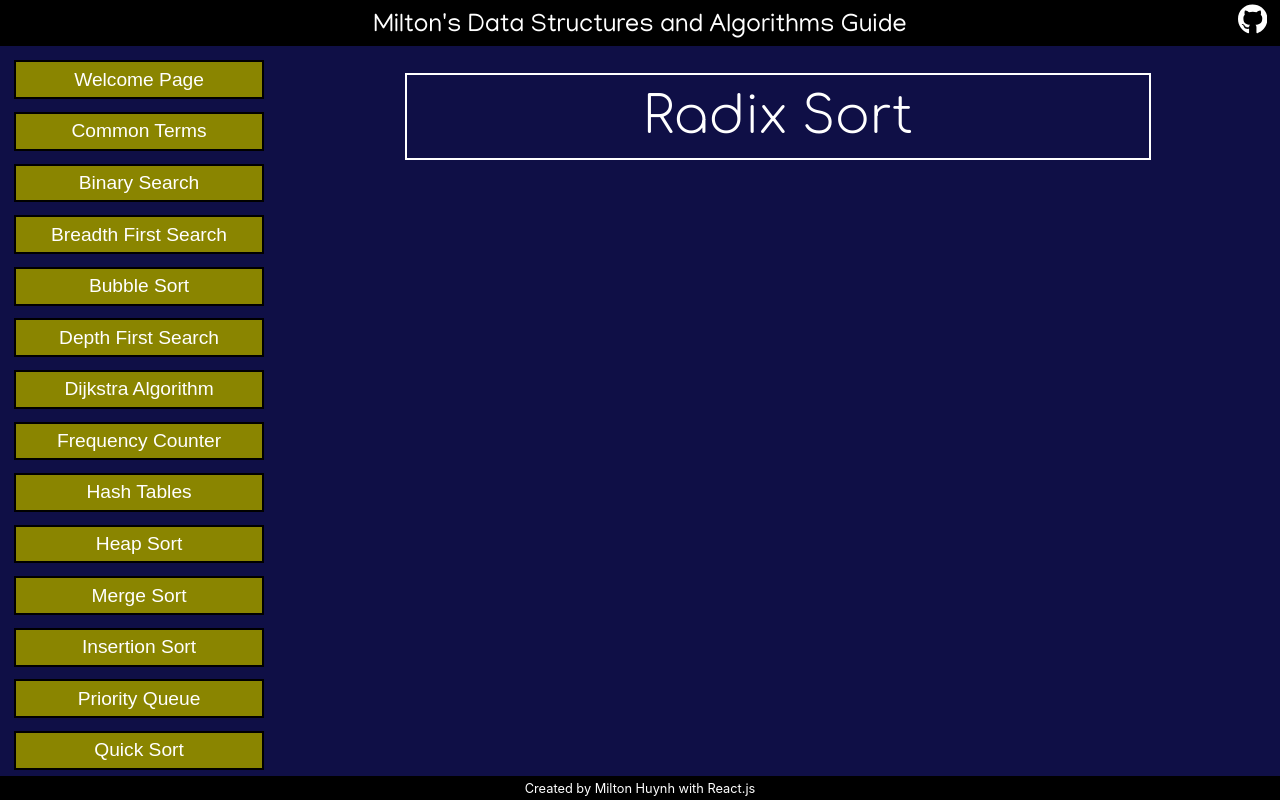
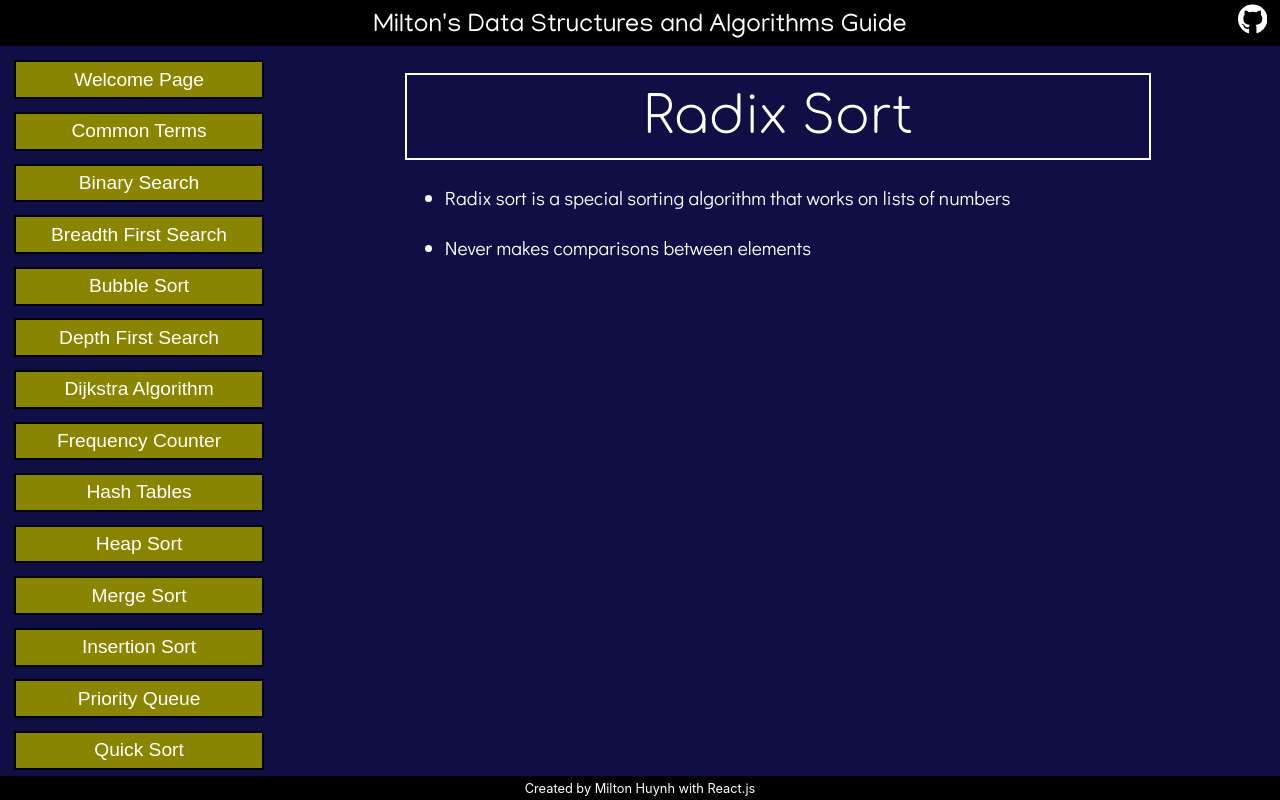
Before and after one commit to miltonhuynh/DSA-guide, a React (Create React App) app in the folder app/: page /DSA-guide/RadixSort in a window 1280 px wide. Built offline with nearby package versions, Linux system fonts and the light colour scheme; a web font is replaced by a local one.

Commit message:
Modified home page, edited radix sort

```diff
--- a/app/src/Components/Home.js
+++ b/app/src/Components/Home.js
@@ -7,7 +7,7 @@ export default function Home() {
       <div class="Container font-m">
         <div>This website is still under construction, feel free to visit every now and then to check my progress!</div><br></br>
         <div>Data structures and algorithms can be challenging and I created this website to help myself and others break these concepts down and understand them better.</div><br/>
-        <div>This site is designed to be a review and crash course rather than a beginner's guide, please visit other resources for more thourough explanations!</div>
+        <div>This site is designed to be a review and crash course rather than a beginner's guide, please visit other resources for more thourough explanations!</div><br/>
         <div>If you have any questions, comments or suggestions, please contact me at miltonhuynh@gmail.com</div>
       </div>
     </div>
--- a/app/src/Concepts/RadixSort.js
+++ b/app/src/Concepts/RadixSort.js
@@ -4,6 +4,14 @@ export default function RadixSort() {
   return (
     <div class="Concept_page">
       <div class="Concept_title">Radix Sort</div>
+      <div class="Container">
+        <div class="font-m">
+            <ul>
+                <li>Radix sort is a special sorting algorithm that works on lists of numbers</li><br/>
+                <li>Never makes comparisons between elements</li><br/>
+            </ul>
+        </div>
+        </div>
     </div>
   )
 }
```
